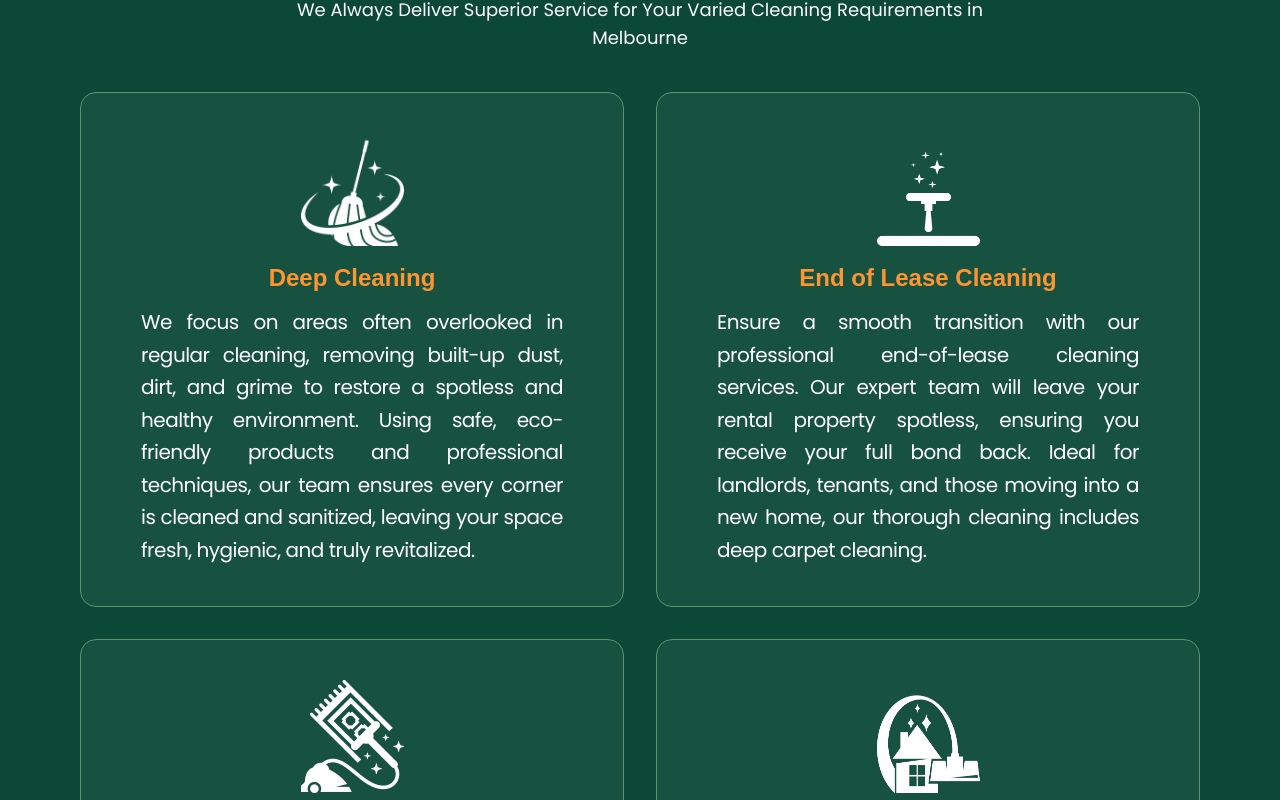
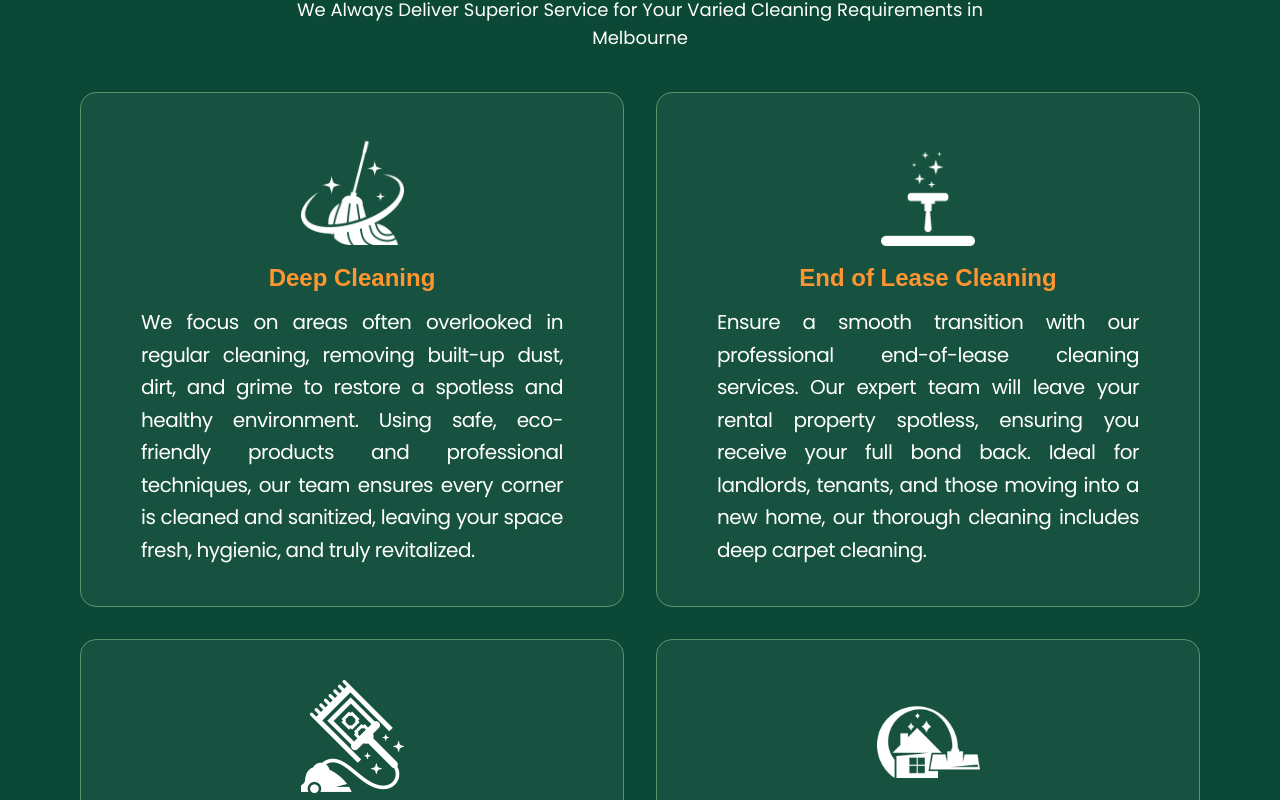
Before and after one commit to Alapottra-troj1n/ozshine-cleaners, a Next.js app: page / in a window 1280 px wide. Shown: the part 1840-2640 px from the top of the page. Built offline with nearby package versions, Linux system fonts and the light colour scheme.

Commit message:
Value and service icons dimension changed

```diff
--- a/src/components/Services.tsx
+++ b/src/components/Services.tsx
@@ -52,7 +52,7 @@ const Services = () => {
                         className='border border-[#5B936C] px-8 md:px-15 py-10 flex flex-col items-center rounded-2xl bg-white/5
                        hover:shadow-xl hover:scale-[1.02] transition-all duration-300'>
                         <Image
-                            className=" mb-4 w-[103px] h-[113px]"
+                            className=" mb-4 w-[103px] h-[113px] object-contain"
                             src={service.icon}
                             alt={service.title}
 
--- a/src/components/Value.tsx
+++ b/src/components/Value.tsx
@@ -52,7 +52,7 @@ const Value = () => {
                         className='border border-[#5B936C] px-8 md:px-15 py-10 flex flex-col items-center rounded-2xl bg-white/5
                        hover:shadow-xl hover:scale-[1.02] transition-all duration-300'>
                         <Image
-                            className=" mb-4 w-[103px] h-[80px]"
+                            className="mb-4 w-[103px] h-[80px] object-contain"
                             src={value.icon}
                             alt={value.title}
 
```
